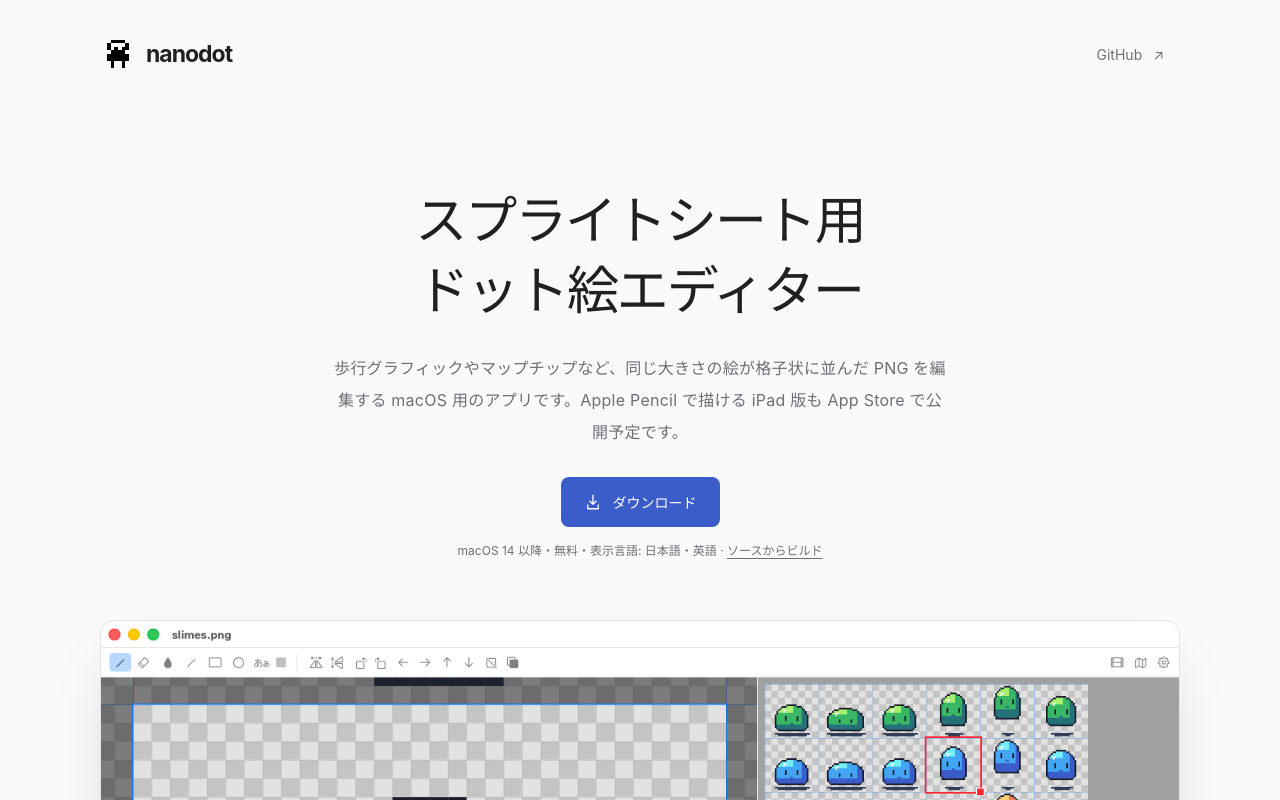
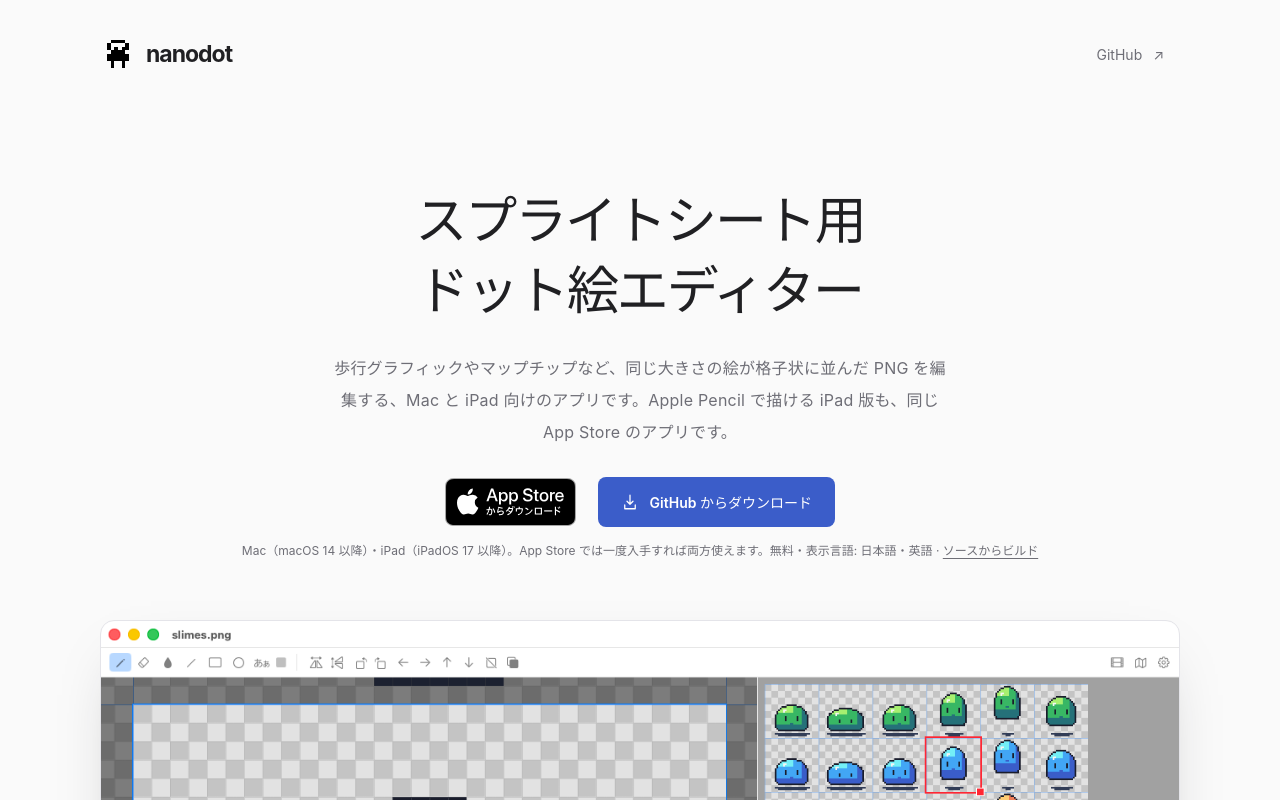
Before and after one commit to hashrock/nanodot, a plain HTML site: page website/index.html in a window 1280 px wide. Shown: the top 800 px of the page. Drawn offline with Linux system fonts and the light colour scheme.

Commit message:
LP に App Store（Mac・iPad）のダウンロードを足す
公開予定だった iPad 版が Mac と同じ App Store のアプリとして配信されたので、ヒーローと末尾のダウンロードに公式バッジを置き、GitHub 版はそのまま残す。

Co-authored-by: hashrock <hashrock@users.noreply.github.com>

```diff
--- a/website/index.html
+++ b/website/index.html
@@ -23,9 +23,12 @@
   <main>
     <section class="hero wrap" aria-labelledby="headline">
       <h1 id="headline">スプライトシート用<br>ドット絵エディター</h1>
-      <p class="intro">歩行グラフィックやマップチップなど、同じ大きさの絵が格子状に並んだ PNG を編集する macOS 用のアプリです。Apple Pencil で描ける <a href="#f-ipad">iPad 版</a>も App Store で公開予定です。</p>
-      <a class="button" href="https://github.com/hashrock/nanodot/releases/latest"><svg width="18" height="18" viewBox="0 0 24 24" fill="none" stroke="currentColor" stroke-width="1.7" stroke-linecap="round" stroke-linejoin="round" aria-hidden="true"><path d="M12 3v12m-4-4 4 4 4-4M5 16v5h14v-5"/></svg>ダウンロード</a>
-      <p class="requirement">macOS 14 以降・無料・表示言語: 日本語・英語 · <a href="https://github.com/hashrock/nanodot#ビルドと起動">ソースからビルド</a></p>
+      <p class="intro">歩行グラフィックやマップチップなど、同じ大きさの絵が格子状に並んだ PNG を編集する、Mac と iPad 向けのアプリです。Apple Pencil で描ける <a href="#f-ipad">iPad 版</a>も、同じ App Store のアプリです。</p>
+      <div class="downloads">
+        <a class="store" href="https://apps.apple.com/jp/app/nanodot/id6833071131"><img src="./assets/app-store-badge.svg" width="109" height="40" alt="App Store からダウンロード"></a>
+        <a class="button" href="https://github.com/hashrock/nanodot/releases/latest"><svg width="18" height="18" viewBox="0 0 24 24" fill="none" stroke="currentColor" stroke-width="1.7" stroke-linecap="round" stroke-linejoin="round" aria-hidden="true"><path d="M12 3v12m-4-4 4 4 4-4M5 16v5h14v-5"/></svg>GitHub からダウンロード</a>
+      </div>
+      <p class="requirement">Mac（macOS 14 以降）・iPad（iPadOS 17 以降）。App Store では一度入手すれば両方使えます。無料・表示言語: 日本語・英語 · <a href="https://github.com/hashrock/nanodot#ビルドと起動">ソースからビルド</a></p>
     </section>
 
     <figure class="preview wrap">
@@ -128,7 +131,7 @@
     <section class="feature wrap" aria-labelledby="f-ipad">
       <div class="feature-text">
         <h2 id="f-ipad">iPad 版</h2>
-        <p>iPad では Apple Pencil で描けます。描画のエンジンは Mac 版と同じで、同じ書類を行き来できます。App Store で公開予定です（iPadOS 17 以降）。</p>
+        <p>iPad では Apple Pencil で描けます。描画のエンジンは Mac 版と同じで、同じ書類を行き来できます。Mac 版と同じアプリとして <a class="text-link" href="https://apps.apple.com/jp/app/nanodot/id6833071131">App Store からダウンロード</a>できます（iPadOS 17 以降）。</p>
         <ul>
           <li>Apple Pencil で描き、指でマークを動かす。近づけるとペン先の位置に枠が出る</li>
           <li>2 本指タップで取り消し、3 本指タップでやり直し。Apple Pencil のダブルタップでペンと消しゴムを切り替え</li>
@@ -156,8 +159,11 @@
 
     <section class="closing wrap" aria-labelledby="closing-title">
       <h2 id="closing-title">ダウンロード</h2>
-      <a class="button" href="https://github.com/hashrock/nanodot/releases/latest">最新版をダウンロード <span aria-hidden="true">↓</span></a>
-      <p class="requirement">macOS 14 以降。表示言語: 日本語・英語。Developer ID で署名・公証済み。<br><a href="https://github.com/hashrock/nanodot/releases">リリース一覧</a> · <a href="https://github.com/hashrock/nanodot">GitHub</a></p>
+      <div class="downloads">
+        <a class="store" href="https://apps.apple.com/jp/app/nanodot/id6833071131"><img src="./assets/app-store-badge.svg" width="109" height="40" alt="App Store からダウンロード"></a>
+        <a class="button" href="https://github.com/hashrock/nanodot/releases/latest">GitHub からダウンロード <span aria-hidden="true">↓</span></a>
+      </div>
+      <p class="requirement">Mac（macOS 14 以降）・iPad（iPadOS 17 以降）。表示言語: 日本語・英語。App Store では一度入手すれば両方使えます。<br>GitHub 版は Developer ID で署名・公証済み。<a href="https://github.com/hashrock/nanodot/releases">リリース一覧</a> · <a href="https://github.com/hashrock/nanodot">GitHub</a></p>
     </section>
   </main>
   <footer class="footer wrap"><span>nanodot</span><span class="footer-links"><a href="./support.html">サポート</a><a href="./privacy.html">プライバシーポリシー</a><a href="https://github.com/hashrock">Made by hashrock <span aria-hidden="true">↗</span></a></span></footer>
--- a/website/style.css
+++ b/website/style.css
@@ -17,6 +17,11 @@ h1{font-size:clamp(42px,5.5vw,68px);line-height:1.38;letter-spacing:-.055em;font
 .intro span{display:inline-block}
 .button{display:inline-flex;justify-content:center;align-items:center;gap:11px;min-height:50px;padding:14px 23px;border-radius:8px;background:var(--accent);color:white;font-size:14px;font-weight:600;line-height:1.5;transition:background .18s,transform .18s}
 .button:hover{background:#29366f;transform:translateY(-2px)}
+.downloads{display:flex;flex-wrap:wrap;justify-content:center;align-items:center;gap:16px 22px}
+.store{display:inline-flex;line-height:0}
+.store img{display:block;height:48px;width:auto}
+.text-link{color:var(--accent);text-decoration:underline;text-underline-offset:3px;white-space:nowrap}
+.text-link:hover{color:#29366f}
 .requirement{font-size:12px;line-height:1.8;color:var(--muted);margin:13px 0 0}
 .requirement a{text-decoration:underline;text-underline-offset:3px}
 .requirement a:hover{color:var(--accent)}
```
Also changed, not shown: website/assets/app-store-badge.svg (added), 1 other file.
